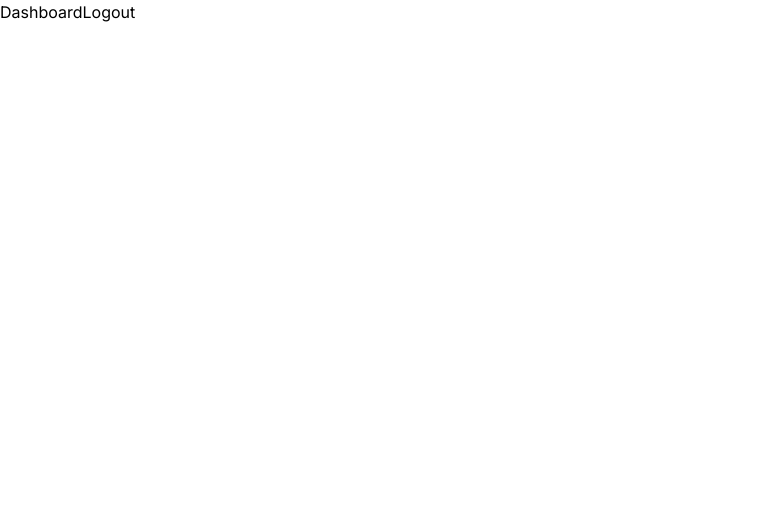
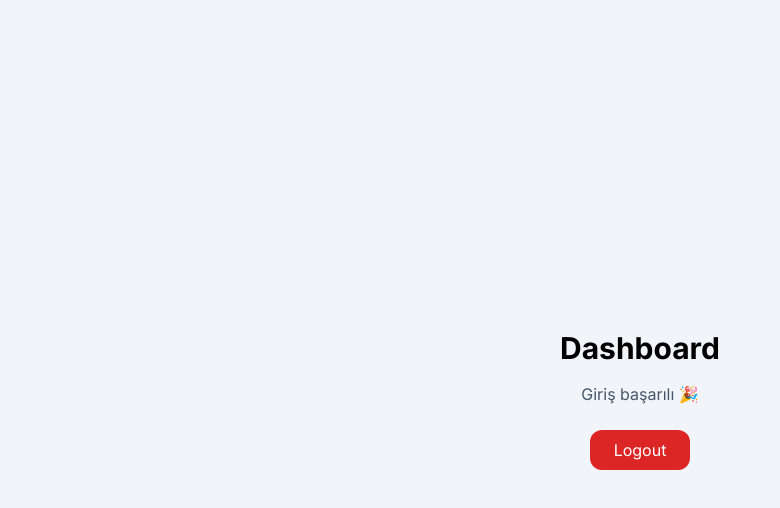
Before and after one commit to Bugsbuny24/tradepi, a Next.js app: page /dashboard in a window 1280 px wide. Shown: the top 508 px of the page, without its empty margins (0-780 px from the left). Built offline with nearby package versions, Linux system fonts and the light colour scheme; no server answers.

Commit message:
Update page.tsx

```diff
--- a/app/dashboard/page.tsx
+++ b/app/dashboard/page.tsx
@@ -12,10 +12,17 @@ export default function DashboardPage() {
   }
 
   return (
-    <div>
-      Dashboard
+    <div className="min-h-screen flex flex-col items-center justify-center bg-slate-100">
+      <h1 className="text-3xl font-bold mb-4">Dashboard</h1>
 
-      <button onClick={handleLogout}>
+      <p className="mb-6 text-slate-600">
+        Giriş başarılı 🎉
+      </p>
+
+      <button
+        onClick={handleLogout}
+        className="px-6 py-2 bg-red-600 text-white rounded-xl"
+      >
         Logout
       </button>
     </div>
```
